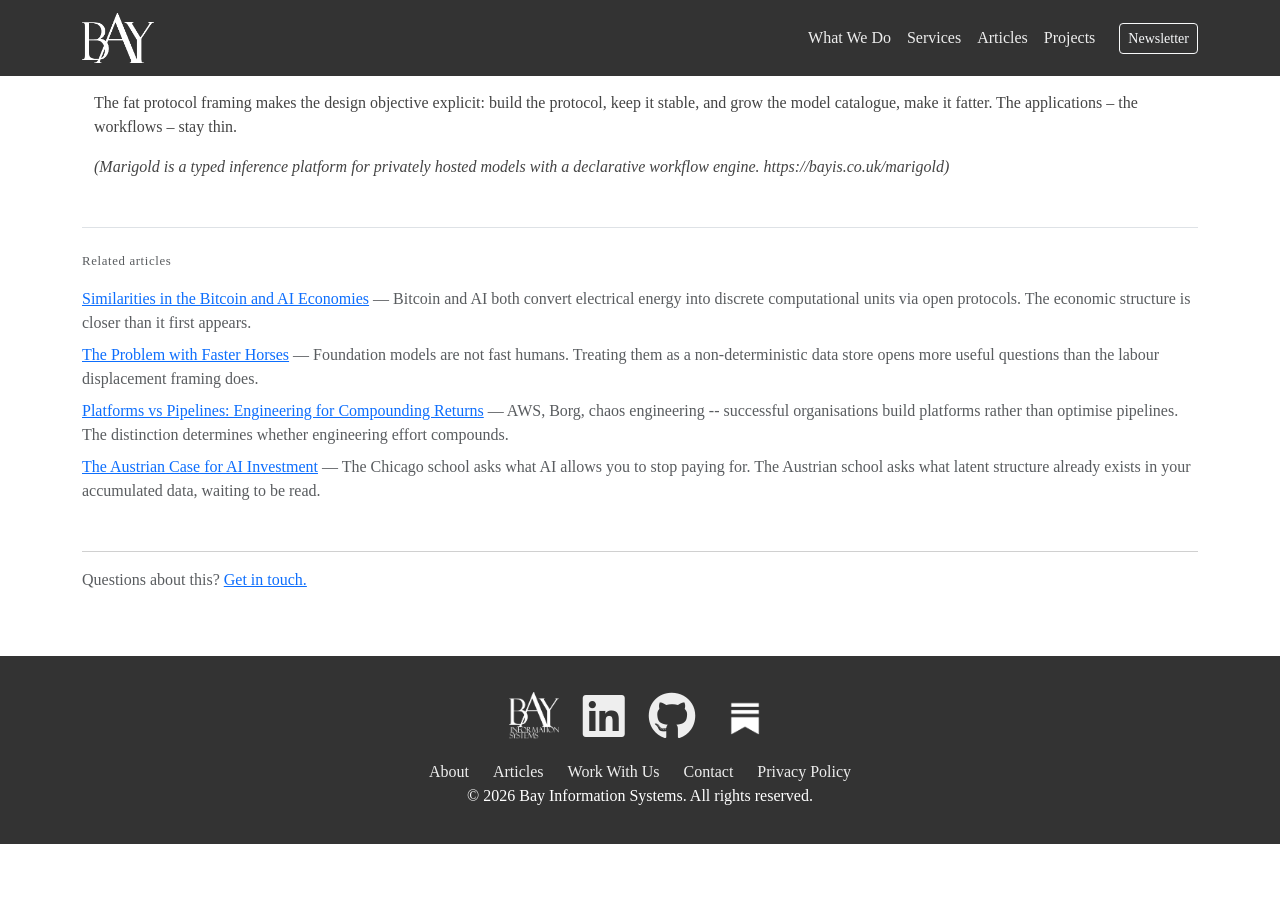
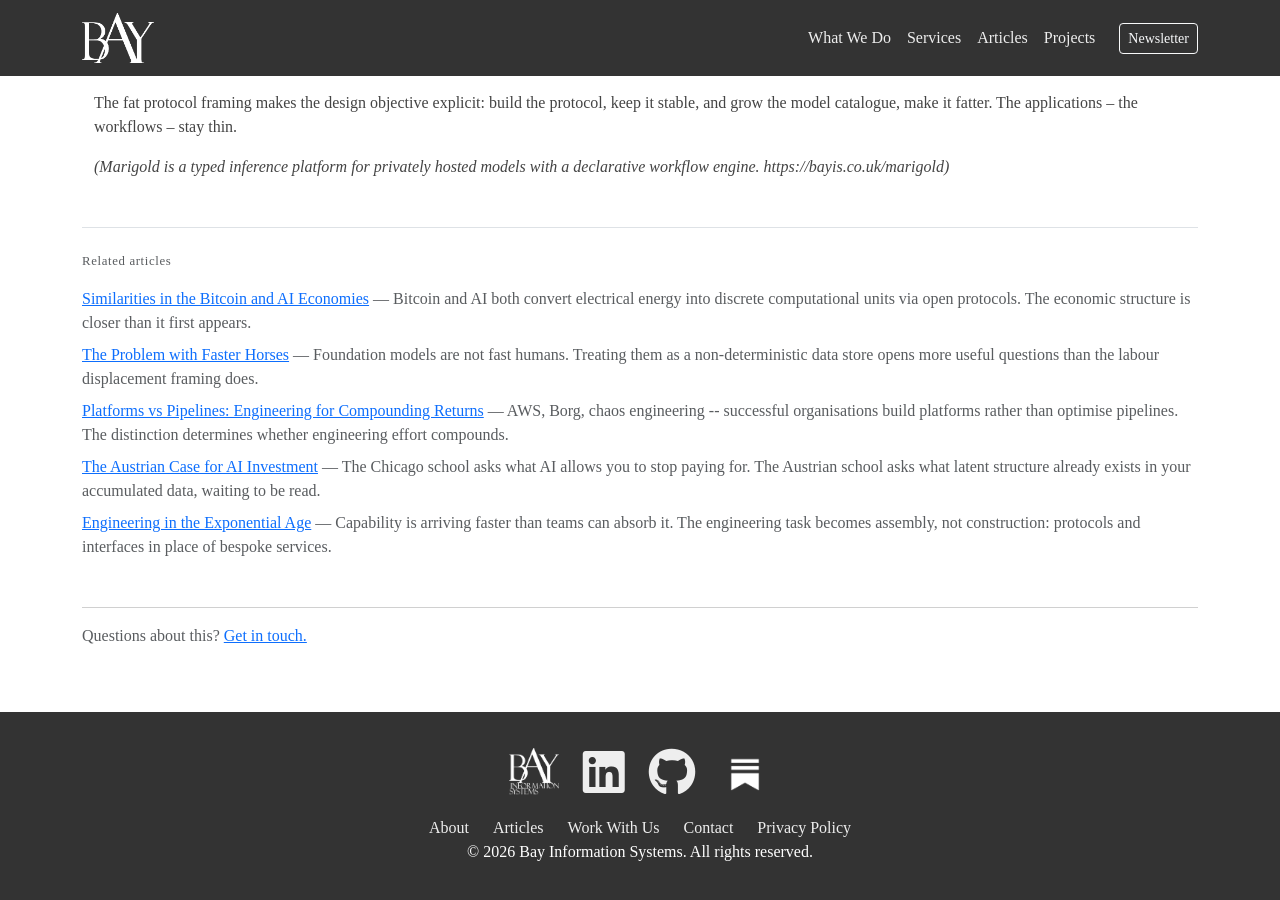
Before and after one commit to bayinfosys/bayinfosys.github.io, a Jekyll site: the page built from _posts/2026-01-01-45-fat-protocols-for-ai.md, in a window 1280 px wide and 900 px high, scrolled down 827 px. Built offline with Jekyll 4.4.1, drawn with Linux system fonts in a browser that asks for light colours; before the commit the page ends 1671 px from its top, so only the background shows below that.

Commit message:
related articles links updated

```diff
--- a/_posts/2026-01-01-45-fat-protocols-for-ai.md
+++ b/_posts/2026-01-01-45-fat-protocols-for-ai.md
@@ -11,6 +11,7 @@ related:
   - 35-faster-horses
   - 29-platforms-vs-pipelines
   - 38-austrian-AI
+  - 81-exponential-engineering
 ---
 
 # The Fat Protocol Thesis Applied to AI
```
Also changed, not shown: _posts/2026-01-01-71-friction-builders.md (+1 -0 lines).
